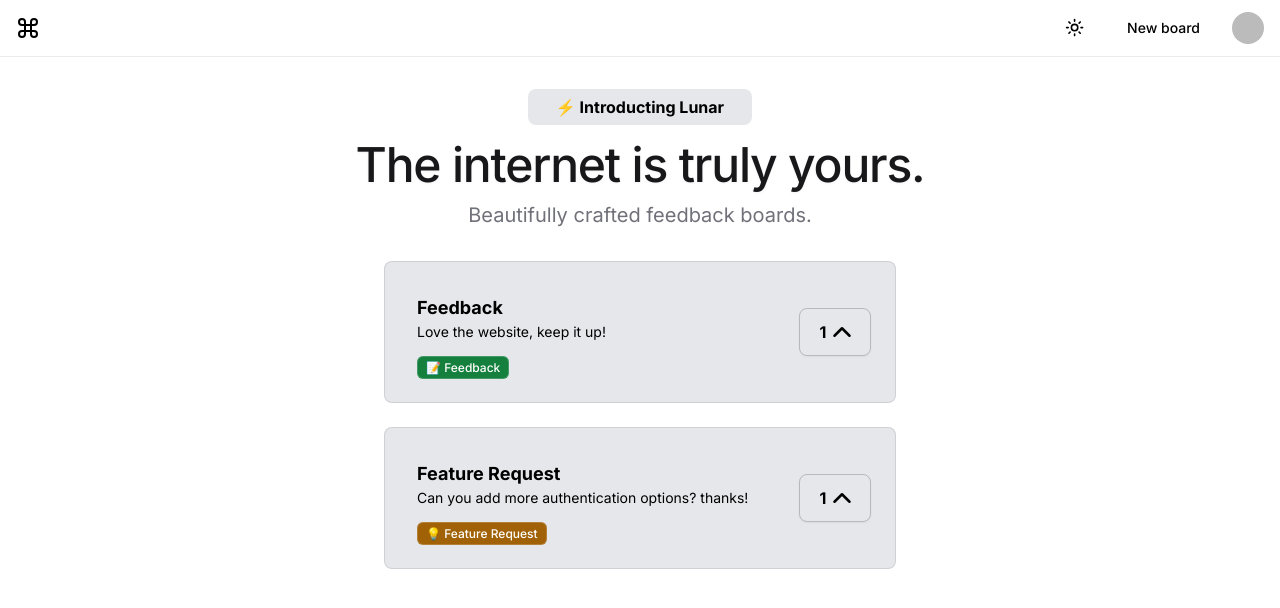
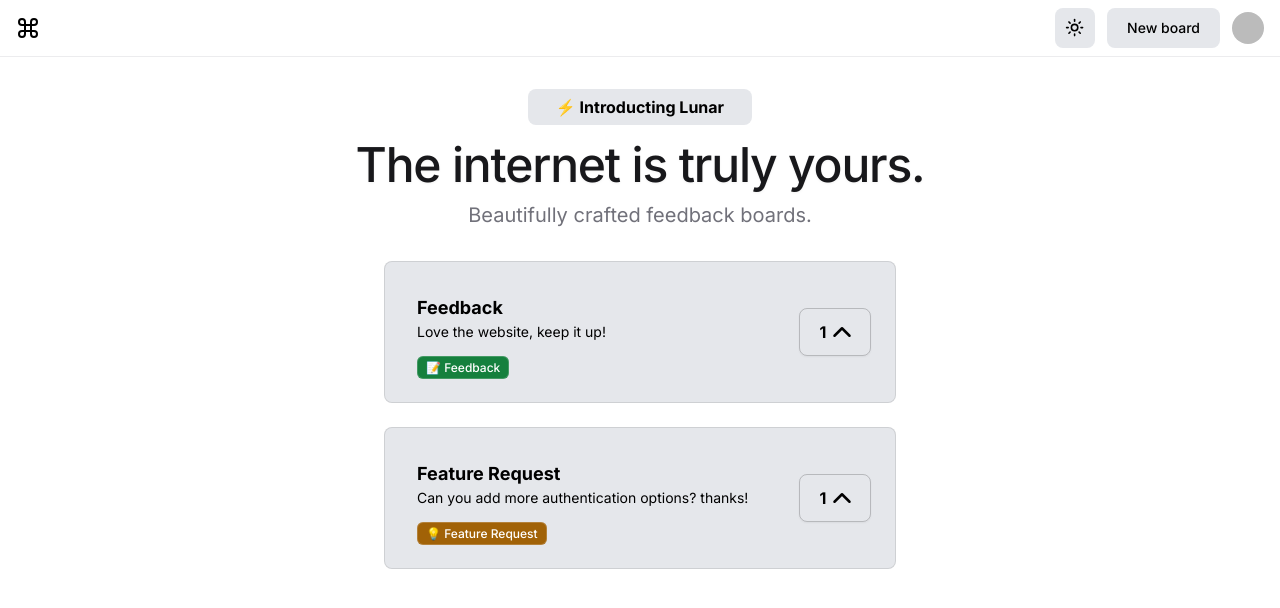
Before and after one commit to ramezj/astralics, a Next.js app in the folder client/: page / in a window 1280 px wide. Shown: the top 608 px of the page. Built offline with nearby package versions, Linux system fonts and the light colour scheme; no server answers; sample sign-in values are in the browser's storage.

Commit message:
Create & Toggle buttons changed

```diff
--- a/client/components/app/Create.js
+++ b/client/components/app/Create.js
@@ -48,7 +48,7 @@ export default function Create() {
     }
     return (
         <>
-        <Button className='px-5 bg-white dark:bg-zinc-900 dark:text-white dark:hover:bg-zinc-800 text-black hover:bg-gray-200 rounded-lg flex justify-center items-center gap-2 duration-200' onClick={openModal}>
+        <Button className='px-5 bg-gray-200 hover:bg-gray-300 dark:bg-zinc-900 dark:text-white dark:hover:bg-zinc-800 text-black rounded-lg flex justify-center items-center gap-2 duration-200' onClick={openModal}>
               New board
         </Button>
 <Transition appear show={isOpen} as={Fragment}>
--- a/client/components/navbar/Toggle.js
+++ b/client/components/navbar/Toggle.js
@@ -18,7 +18,7 @@ export function Toggle() {
     <DropdownMenu>
       <DropdownMenuTrigger asChild>
         <Button variant="outline" size="icon" className='outline-none
-        bg-white
+        bg-gray-200
         dark:bg-zinc-900
         dark:hover:bg-zinc-800
         dark:text-white
@@ -27,7 +27,7 @@ export function Toggle() {
         hover:border-black/0
         dark:border-white/10
         dark:hover:border-white/0
-        text-black hover:bg-gray-200 rounded-lg flex justify-center items-center
+        text-black hover:bg-gray-300 rounded-lg flex justify-center items-center
         duration-200'>
           <SunIcon className="h-[1.2rem] w-[1.2rem] rotate-0 scale-100 transition-all dark:-rotate-90 dark:scale-0" />
           <MoonIcon className="absolute h-[1.2rem] w-[1.2rem] rotate-90 scale-0 transition-all dark:rotate-0 dark:scale-100" />
```
